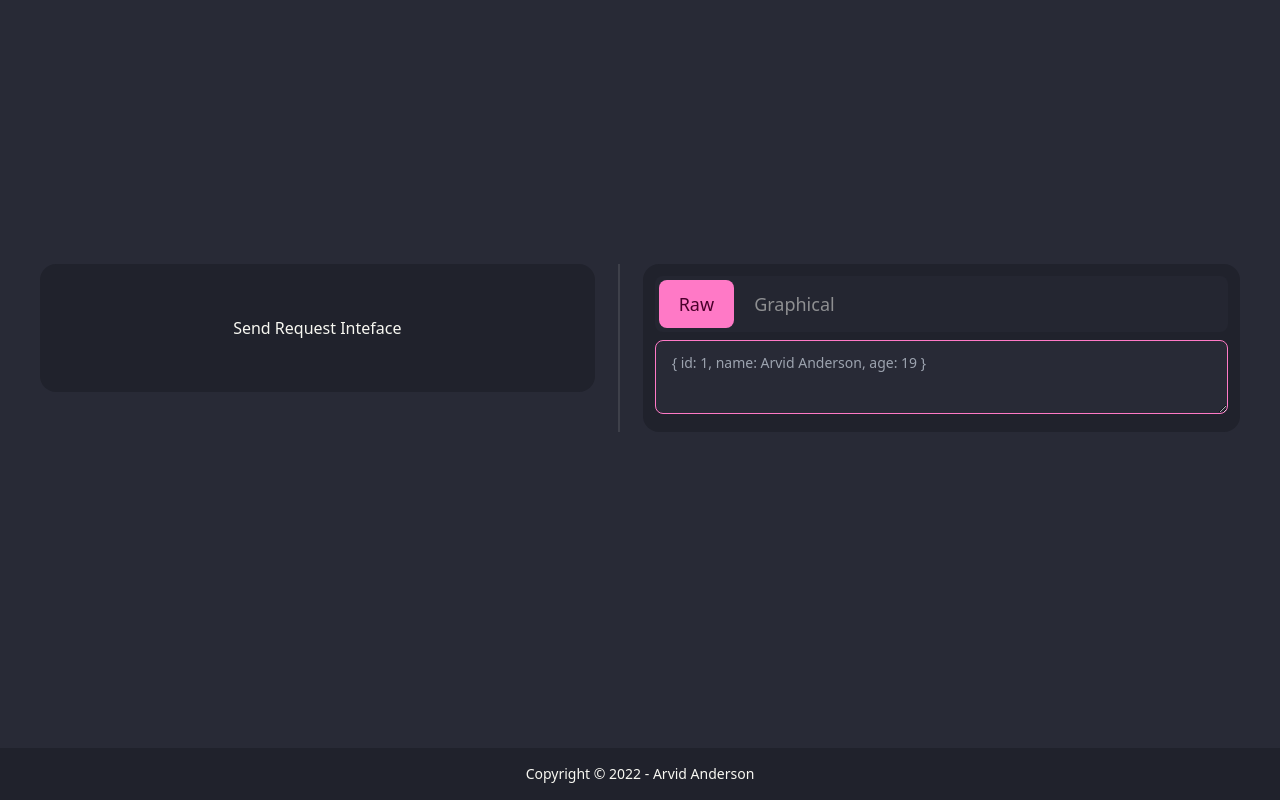
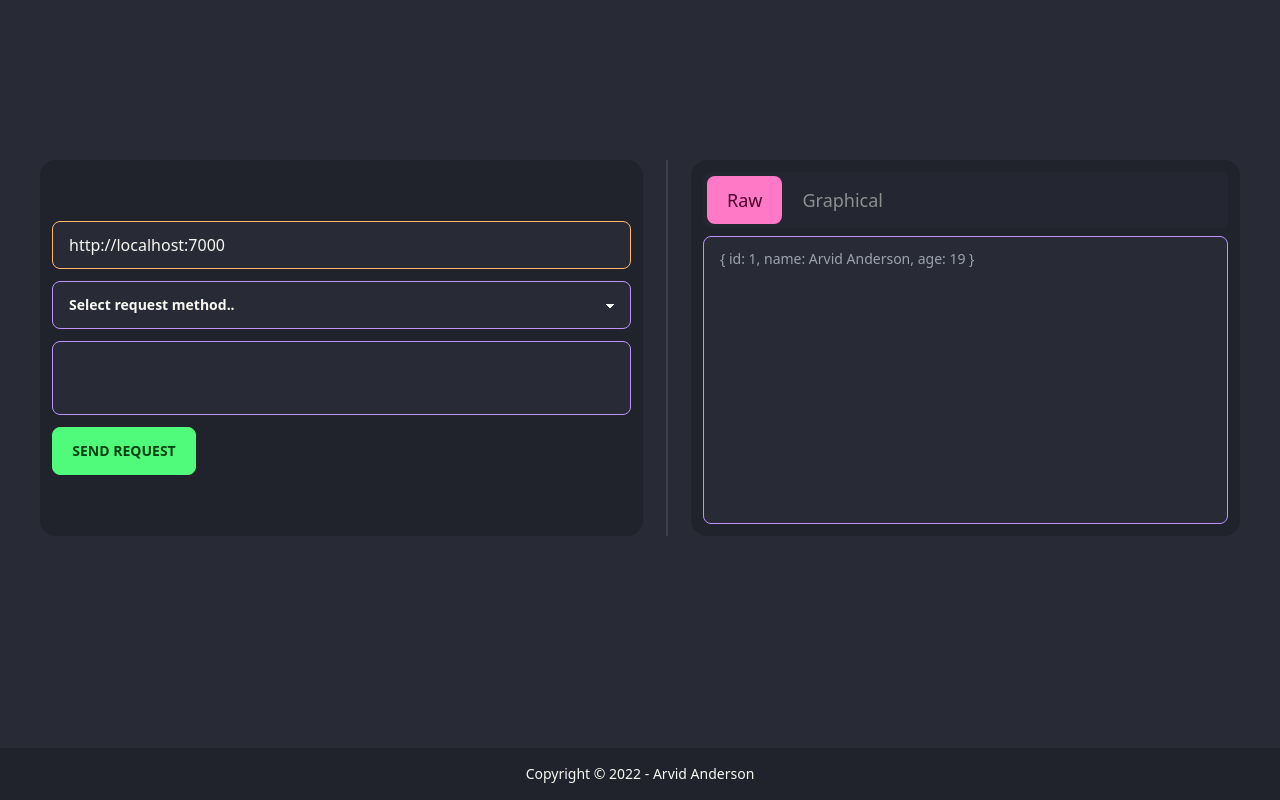
Before and after one commit to ArvidAnderson/ArvidAnderson-SlutUppgift-Fullstack, a Next.js app in the folder frontend/: page / in a window 1280 px wide. Shown: the part 852-1652 px from the top of the page. Built offline with nearby package versions, Linux system fonts and the light colour scheme.

Commit message:
Design & some onChange logic implemented

```diff
--- a/frontend/src/components/demoapi.jsx
+++ b/frontend/src/components/demoapi.jsx
@@ -1,16 +1,54 @@
 import { useState } from "react"
 
 export default function DemoApi() {
+  const methods = ["GET | Collection", "GET | Resource", "POST | Collection", "PUT | Resource", "PATCH | Resource", "DELETE | Resource"]
+  const [ selectedMethod, setSelectedMethod ] = useState(methods[0])
+
+  const [ inputJson, setInputJson ] = useState("")
+
   const tabs = ["Raw", "Graphical"]
   const [ activeTab, setActiveTab ] = useState("Raw")
 
   return (
     <div className="min-h-screen bg-base-400 flex justify-center items-center p-10">
       <div className="flex flex-col w-full lg:flex-row">
-        <div className="grid h-32 flex-grow card bg-base-300 rounded-box place-items-center p-3">
-          Send Request Inteface
+
+        {/* Send Requuest */}
+        <div className="grid flex-grow card bg-base-300 rounded-box place-items-center p-3">
+          <div className="w-full">
+            {/* API URL Placeholder */}
+            <div className="flex w-full">
+              <input readOnly value={process.env.NEXT_PUBLIC_API_URL} type="text" placeholder={process.env.NEXT_PUBLIC_API_URL} class="input input-bordered input-accent w-full" />
             </div>
+            {/* Select method*/}
+            <div className="flex w-full mt-3">
+              <select onChange={(e) => setSelectedMethod(e.target.value)} defaultValue={"Select request method.."} className="select select-secondary w-full">
+                <option disabled>Select request method..</option>
+                {methods.map((method) => (
+                  <option key={method} value={method}>{method}</option>
+                ))}
+              </select>
+            </div>
+
+            {/* Input Json / Text Area */}
+            <div className="mt-3 flex w-full h-full place-content-center place-items-center">
+              <textarea
+                onChange={(e) => setInputJson(e.target.value)}
+                className="resize-none textarea textarea-secondary w-full h-full"
+                placeholder="">
+              </textarea>
+            </div>
+            {/* Send Request Button*/}
+            <div className="mt-3">
+              <button className="btn btn-success w-full flex md:w-36">Send Request</button>
+            </div>
+          </div>
+        </div>
+
+        {/* Divider */}
         <div className="divider lg:divider-horizontal"></div>
+
+        {/* Results */}
         <div className="grid flex-grow card bg-base-300 rounded-box p-3">
           {/* Tabs */}
           <div className="tabs tabs-boxed mb-2">
@@ -18,21 +56,31 @@ export default function DemoApi() {
               <button key={tabs.indexOf(tab)} onClick={() => setActiveTab(tab)} className={activeTab === tab ? "tab tab-lg tab-active" : "tab tab-lg"}>{tab}</button>
             ))}
           </div>
+          <div className="flex h-72">
             {/* Raw */}
             {activeTab === tabs[0] && (
-            <div>
+              <div className="flex w-full h-full place-content-center place-items-center">
                 <textarea
-                className="textarea textarea-primary w-full"
+                  className="resize-none textarea textarea-secondary w-full h-full"
                   placeholder="{ id: 1, name: Arvid Anderson, age: 19 }">
 
                 </textarea>
               </div>
             )}
             {/* Graphical */}
-          <div>
-
+            {activeTab === tabs[1] && (
+              <div className="flex w-full h-full">
+                <div class="card bg-secondary w-full h-full shadow-xl">
+                  <div class="card-body">
+                    <h2 class="card-title">Todo Title</h2>
+                    <p>Todo Description</p>
                   </div>
                 </div>
+              </div>
+            )}
+          </div>
+        </div>
+
       </div>
     </div>
   )
```
Lines whose indentation alone changed are shown as unchanged.
